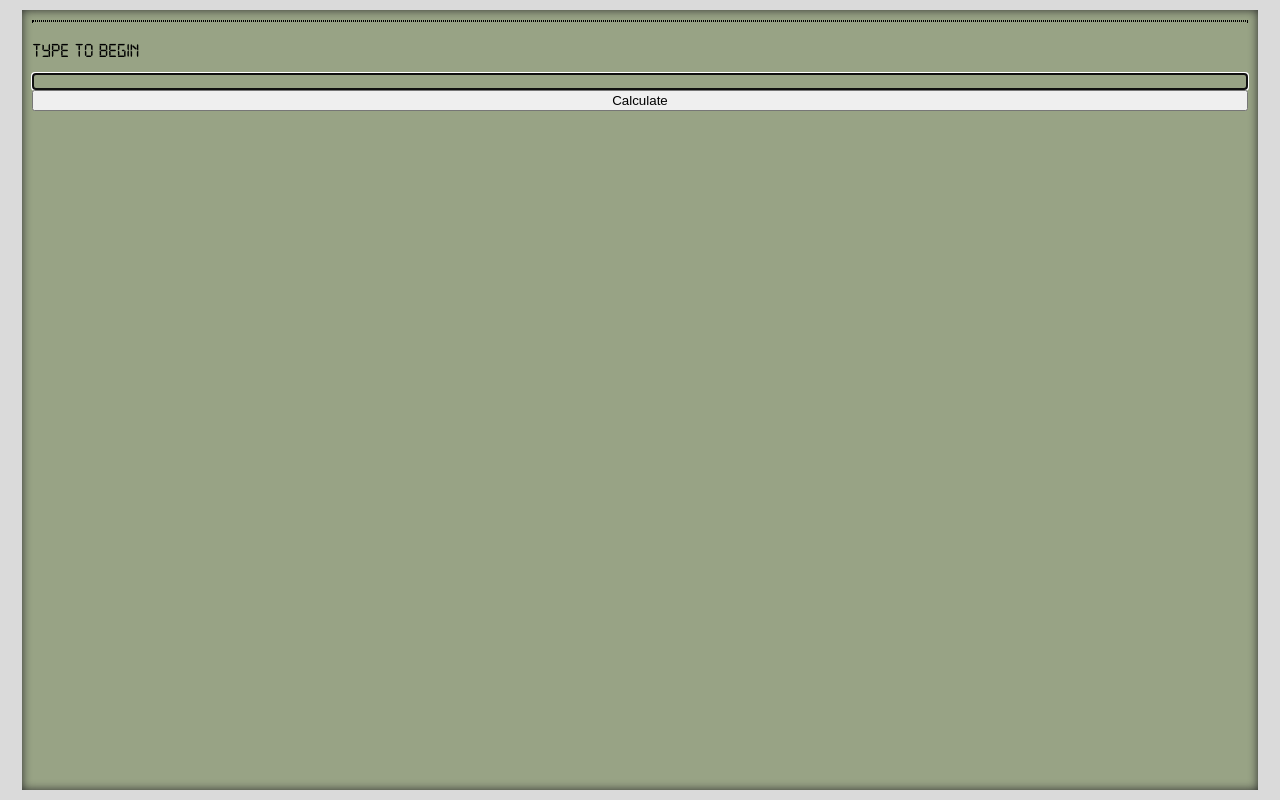
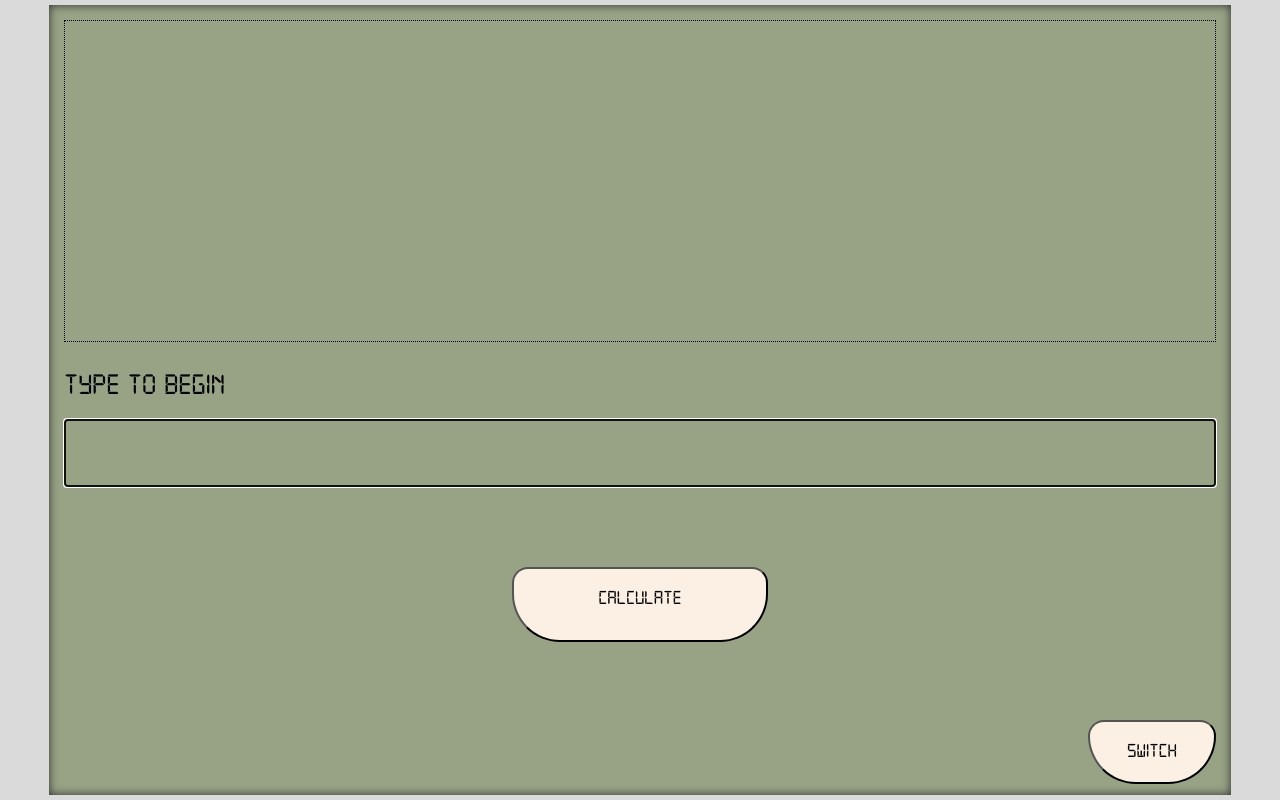
Before and after one commit to OK946/SMART-Goal-Project, a plain HTML site: page index.html in a window 1280 px wide. Drawn offline with nearby package versions, Linux system fonts and the light colour scheme.

Commit message:
Did more css

```diff
--- a/index.html
+++ b/index.html
@@ -9,6 +9,7 @@
 </head>
 <body>
     <div id="display">
+        <button id="switch">Switch</button>
         <div id="calculatorArea">
             <div id="history">
 
@@ -29,10 +30,12 @@
                     <input id="graphInput4" type="text" placeholder="Function 4 Input">
                     <input id="graphInput5" type="text" placeholder="Function 5 Input">
                 </div>
-                <input id="minX" type="text" placeholder="Minimum X Value">
-                <input id="maxX" type="text" placeholder="Maximum X Value">
+                <div id="minMax">
+                    <input id="minX" type="text" placeholder="Minimum X Value">
+                    <input id="maxX" type="text" placeholder="Maximum X Value">
+                </div>
+                <button id="graphButton">Graph</button>
             </div>
-            <button id="graphButton">Graph</button>
         </div>
     </div>
     <script src="/script.js"></script>
--- a/script.js
+++ b/script.js
@@ -2,7 +2,8 @@ const calculate = document.getElementById(`calculateButton`);
 const input = document.getElementById(`calculatorInput`);
 const output = document.getElementById(`equation`);
 const history = document.getElementById(`history`);
-document.addEventListener(`keydown`, (event) =>{
+const changer = document.getElementById(`switch`);
+document.addEventListener(`keyup`, (event) =>{
   if(event.key === `g`){
     if(document.getElementById(`calculatorArea`).style.display == `none`){
       document.getElementById(`graphArea`).style.display = `none`;
@@ -24,6 +25,17 @@ document.addEventListener(`keydown`, (event) =>{
   }
   console.log(`key`)
 });
+
+changer.addEventListener(`click`, () => {
+  if(document.getElementById(`calculatorArea`).style.display == `none`){
+    document.getElementById(`graphArea`).style.display = `none`;
+    document.getElementById(`calculatorArea`).style.display = `contents`;
+    input.focus();
+  }else {
+    document.getElementById(`graphArea`).style.display = `flex`;
+    document.getElementById(`calculatorArea`).style.display = `none`;
+  }
+})
 
 let historyList = ``;
 input.focus();
--- a/style.css
+++ b/style.css
@@ -14,13 +14,13 @@ body {
 
 #display {
     padding: 0.5em;
-    width: 95vw;
+    width:  90vw;
     height: 95vh;
     align-self: center;
     background-color: rgba(152,163,133,255);
     display: flex;
     flex-direction: column;
-    font-size: calc(var(--font)* 2 );
+    font-size: calc(var(--font)* 3 );
     font-family: calculator;
     box-shadow: inset 0 0 10px rgb(46, 46, 46);
 }
@@ -32,17 +32,51 @@ body {
 
 #calculatorInput {
     background-color: rgba(152,163,133,255);
-    font-size: calc(var(--font)* 2 );
+    font-size: calc(var(--font)* 3 );
     font-family: calculator;
+    height: 8vh;
+    border: 1px black dotted;
 }
 
+#calculateButton{
+    margin-top: 10vh;
+    width: 20vw;
+    align-self: center;
+    padding: 1em 1em 2em 1em;
+    border-radius: 1rem 1rem 3rem 3rem;
+    transition: background-color 0.5s;
+    background-color: rgb(251, 240, 227);
+    font-family: calculator;
+    font-size: calc(var(--font)* 2 );
+    text-align: center;
+    display: flex;
+    justify-content: center;
+}
 
-#calculatorInput:focus {
+#calculateButton:hover, #switch:hover, #graphButton:hover {
+    cursor: pointer;
+    background-color: rgb(218, 207, 196);
+}
 
+#switch {
+    position: absolute;
+    left: 85vw;
+    top: 90vh;
+    width: 10vw;
+    padding: 1em 1em 2em 1em;
+    border-radius: 1rem 1rem 3rem 3rem;
+    transition: background-color 0.5s;
+    background-color: rgb(251, 240, 227);
+    font-family: calculator;
+    font-size: calc(var(--font)* 2 );
+    text-align: center;
+    display: flex;
+    justify-content: center;
+    max-height: 7vh;
 }
 
 #history {
-    max-height: 20vh;
+    height: 40vh;
     overflow-y: scroll;
     border: 1px black dotted;
 }
@@ -57,11 +91,30 @@ body {
     align-items: center;
     align-self: center;
     width: 90vw;
+    justify-content: space-between;
+}
+
+#graphButton {
+    padding: 1em 1em 2em 1em;
+    border-radius: 1rem 1rem 3rem 3rem;
+    transition: background-color 0.5s;
+    background-color: rgb(251, 240, 227);
+    font-family: calculator;
+    font-size: calc(var(--font)* 2 );
+    text-align: center;
+    display: flex;
+    justify-content: center;
+    max-height: 7vh
+}
+
+#graphOptions {
+    display: flex;
 }
 
 #functionInputs {
     display: flex;
     flex-direction: column;
+    margin-right: 1vw;
 }
 
 @font-face {
```
